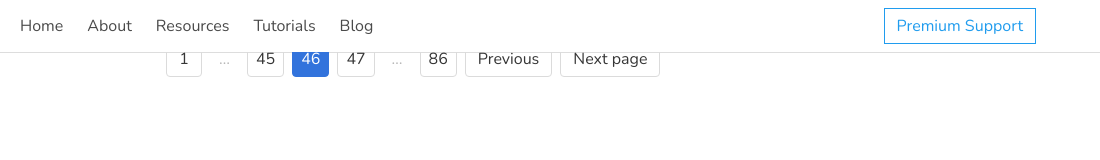
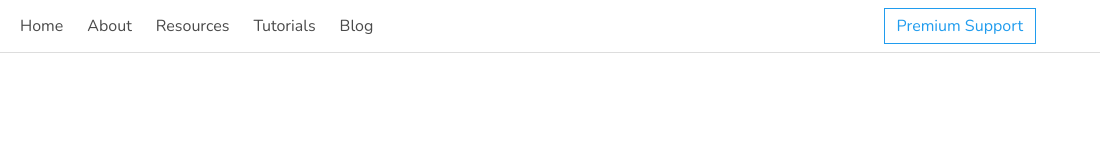
Before and after one commit to mithunbaiju/cva, a plain HTML site: page index.html in a window 1280 px wide. Shown: the full height of the page, 180-1280 px from the left. Drawn offline with nearby package versions, Linux system fonts and the light colour scheme.

Commit message:
Removed Pagination

```diff
--- a/index.html
+++ b/index.html
@@ -55,23 +55,7 @@
                     <div class="columns post-list">
                         <div class="column is-3">
 
-                    </div>
-                    <div class="page-nav">
-                            <div class="pagination-wrap">
-                                <nav class="pagination" role="navigation" aria-label="pagination">
-                                    <a class="pagination-previous">Previous</a>
-                                    <a class="pagination-next">Next page</a>
-                                    <ul class="pagination-list">
-                                        <li><a class="pagination-link" aria-label="Goto page 1">1</a></li>
-                                        <li><span class="pagination-ellipsis">&hellip;</span></li>
-                                        <li><a class="pagination-link" aria-label="Goto page 45">45</a></li>
-                                        <li><a class="pagination-link is-current" aria-label="Page 46" aria-current="page">46</a></li>
-                                        <li><a class="pagination-link" aria-label="Goto page 47">47</a></li>
-                                        <li><span class="pagination-ellipsis">&hellip;</span></li>
-                                        <li><a class="pagination-link" aria-label="Goto page 86">86</a></li>
-                                    </ul>
-                                </nav>
-                            </div>
+                        </div>
                     </div>
                 </div>
             </div>
```
